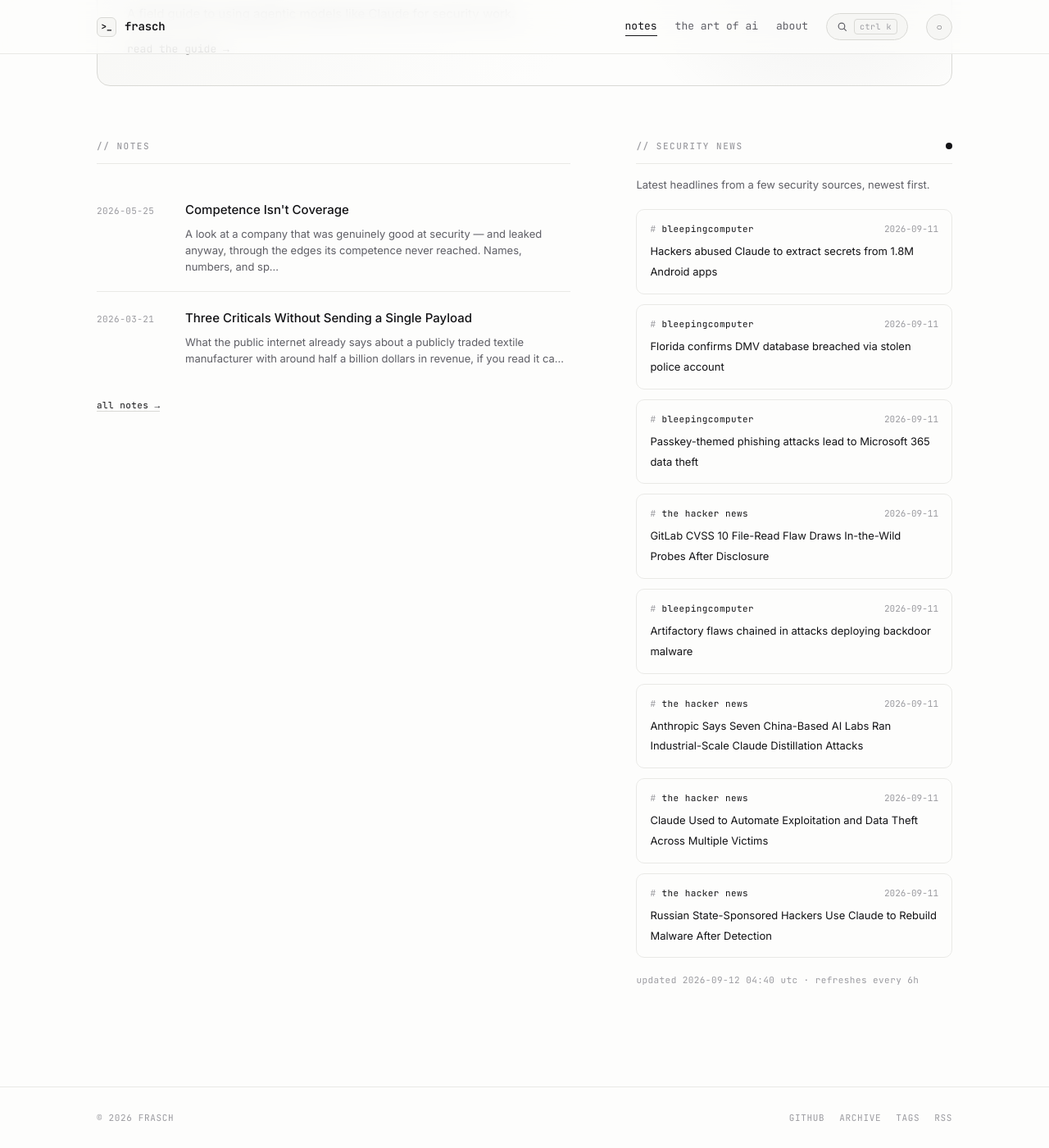
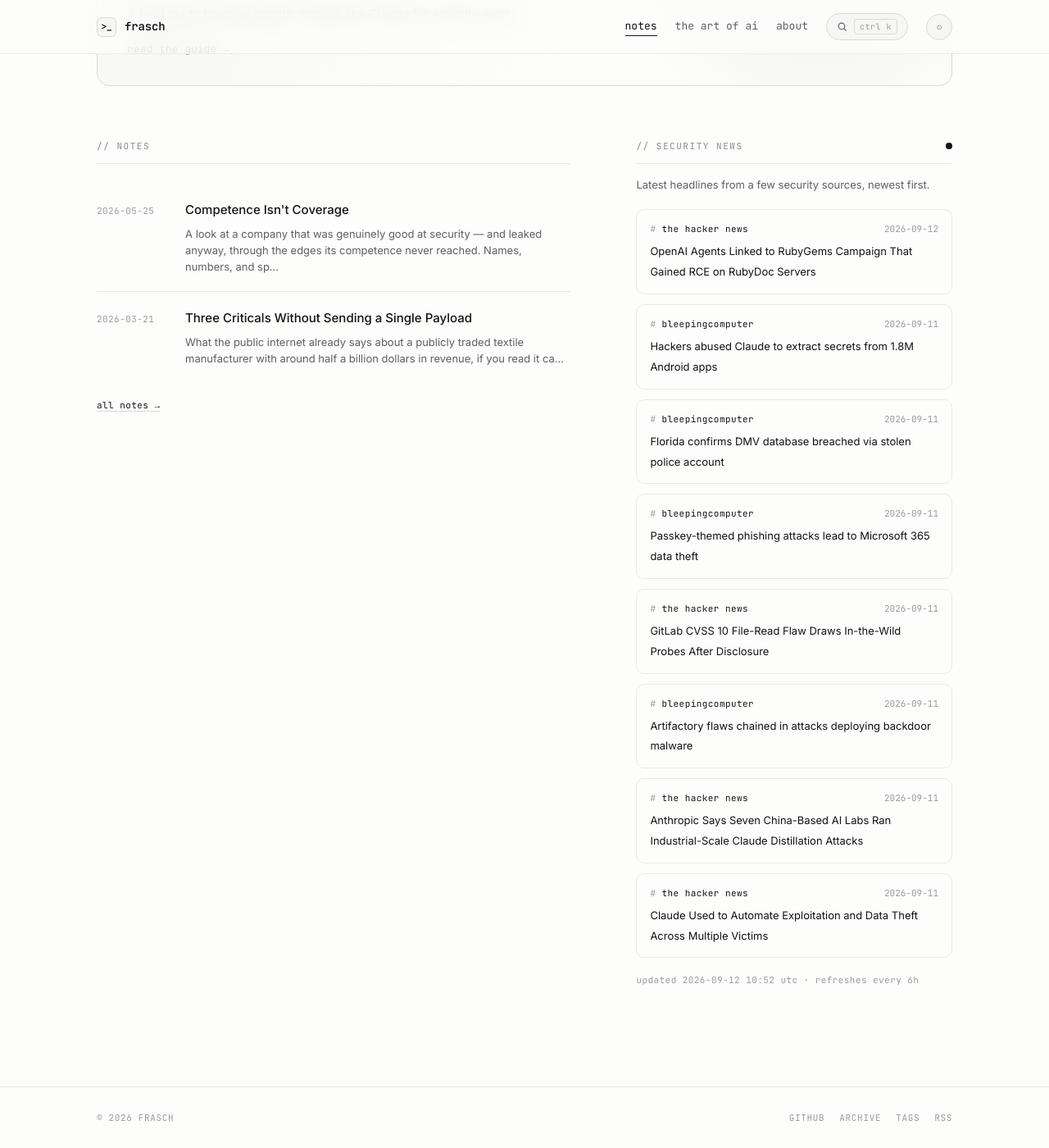
Before and after one commit to whoisfrasch/frasch, a Jekyll site: the page built from index.html, in a window 1280 px wide and 1400 px high, scrolled down 615 px. Shown: the whole window at 82% size. Built offline with Jekyll 4.4.1, drawn with Linux system fonts in a browser that asks for light colours.

```diff
--- a/_data/news.json
+++ b/_data/news.json
@@ -1,6 +1,12 @@
 {
-  "updated": "2026-09-12T04:40:16Z",
+  "updated": "2026-09-12T10:52:11Z",
   "items": [
+    {
+      "source": "the hacker news",
+      "title": "OpenAI Agents Linked to RubyGems Campaign That Gained RCE on RubyDoc Servers",
+      "link": "https://thehackernews.com/2026/09/openai-agents-linked-to-rubygems.html",
+      "date": "2026-09-12T09:07:56Z"
+    },
     {
       "source": "bleepingcomputer",
       "title": "Hackers abused Claude to extract secrets from 1.8M Android apps",
@@ -42,12 +48,6 @@
       "title": "Claude Used to Automate Exploitation and Data Theft Across Multiple Victims",
       "link": "https://thehackernews.com/2026/09/claude-used-to-automate-exploitation.html",
       "date": "2026-09-11T14:29:47Z"
-    },
-    {
-      "source": "the hacker news",
-      "title": "Russian State-Sponsored Hackers Use Claude to Rebuild Malware After Detection",
-      "link": "https://thehackernews.com/2026/09/russian-state-sponsored-hackers-use.html",
-      "date": "2026-09-11T14:10:20Z"
     }
   ]
 }
```
